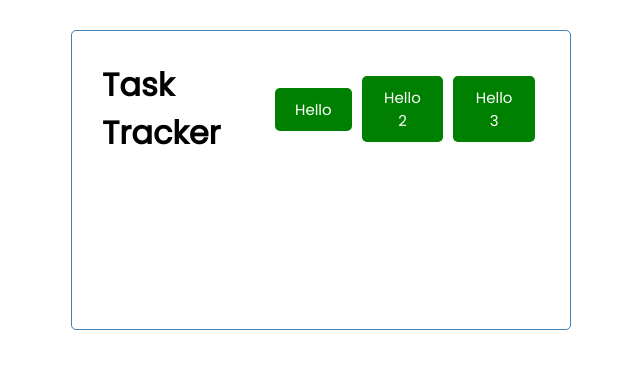
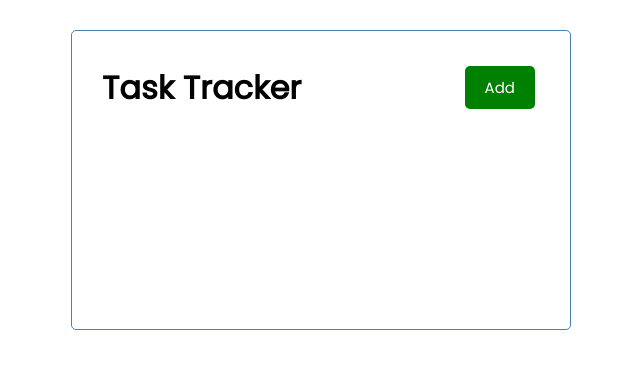
Before and after one commit to anaventura1811/projeto-frontend-react-dois, a React (Create React App) app in the folder my-app/: page / in a window 1280 px wide. Shown: the top 368 px of the page, without its empty margins (319-959 px from the left). Built offline with nearby package versions, Linux system fonts and the light colour scheme.

Commit message:
Uso de propTypes

```diff
--- a/my-app/src/components/Button.jsx
+++ b/my-app/src/components/Button.jsx
@@ -1,7 +1,20 @@
 import React from 'react';
+import PropTypes from 'prop-types';
 
 const Button = ({ color, text }) => {
-  return <button className='btn' style={{backgroundColor: color}}>{text}</button>
+  return <button className='btn'
+    style={{backgroundColor: color}}>
+      {text}
+    </button>
+}
+
+Button.defaultProps = {
+  color: 'steelblue'
+}
+
+Button.propTypes = {
+  text: PropTypes.string,
+  color: PropTypes.string
 }
 
 export default Button;
--- a/my-app/src/components/Header.jsx
+++ b/my-app/src/components/Header.jsx
@@ -8,15 +8,7 @@
       <h1>{title}</h1>
       <Button
       color='green'
-      text='Hello'
-      />
-      <Button
-      color='green'
-      text='Hello 2'
-      />
-      <Button
-      color='green'
-      text='Hello 3'
+      text='Add'
       />
     </header>
   )
```
